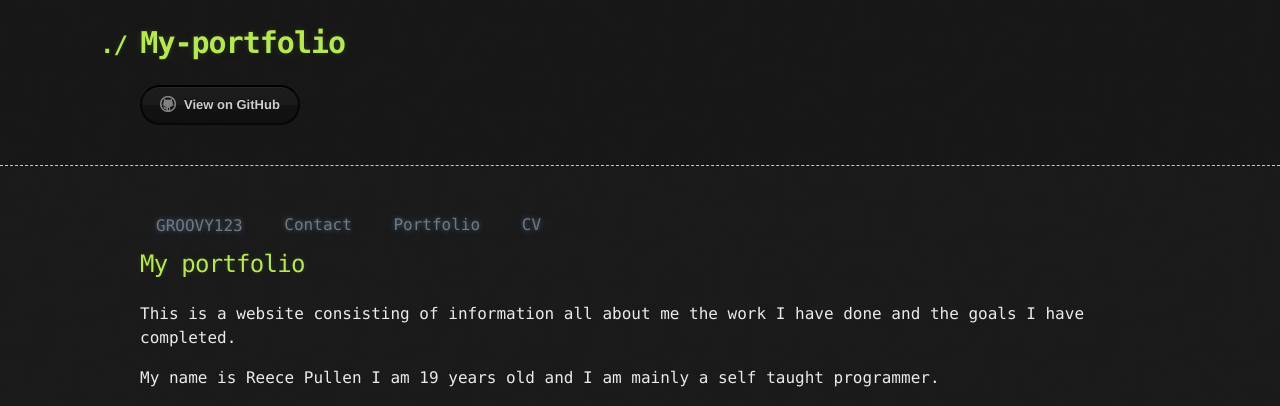
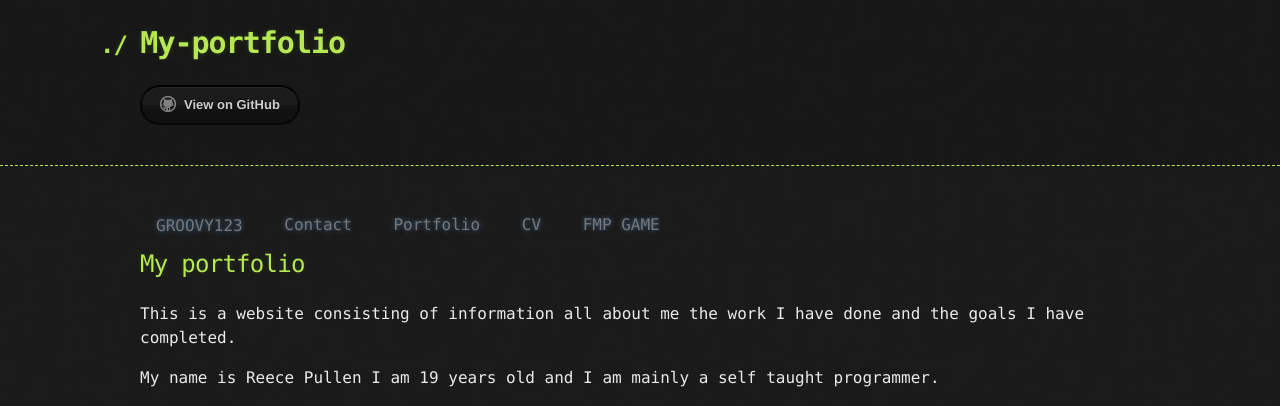
Before and after one commit to Grooovy123/My-portfolio, a Jekyll site: the page built from index.md, in a window 1280 px wide. Shown: the top 406 px of the page. Built offline with Jekyll 4.4.1, drawn with Linux system fonts in a browser that asks for light colours; nearby versions of some CDN libraries; our own code applies the rules of GitHub Pages for plain Markdown files; the repository's description, which GitHub fills in, is left out.

Commit message:
Update nav.html

```diff
--- a/_includes/nav.html
+++ b/_includes/nav.html
@@ -11,6 +11,9 @@
       <li class="pure-menu-item">
         <a href="cv.html"  class="pure-menu-link">CV</a>
       </li>
+       <li class="pure-menu-item">
+        <a href="FMP_Game.html"  class="pure-menu-link">FMP GAME</a>
+      </li>
 
     </ul>
 </div>
```
